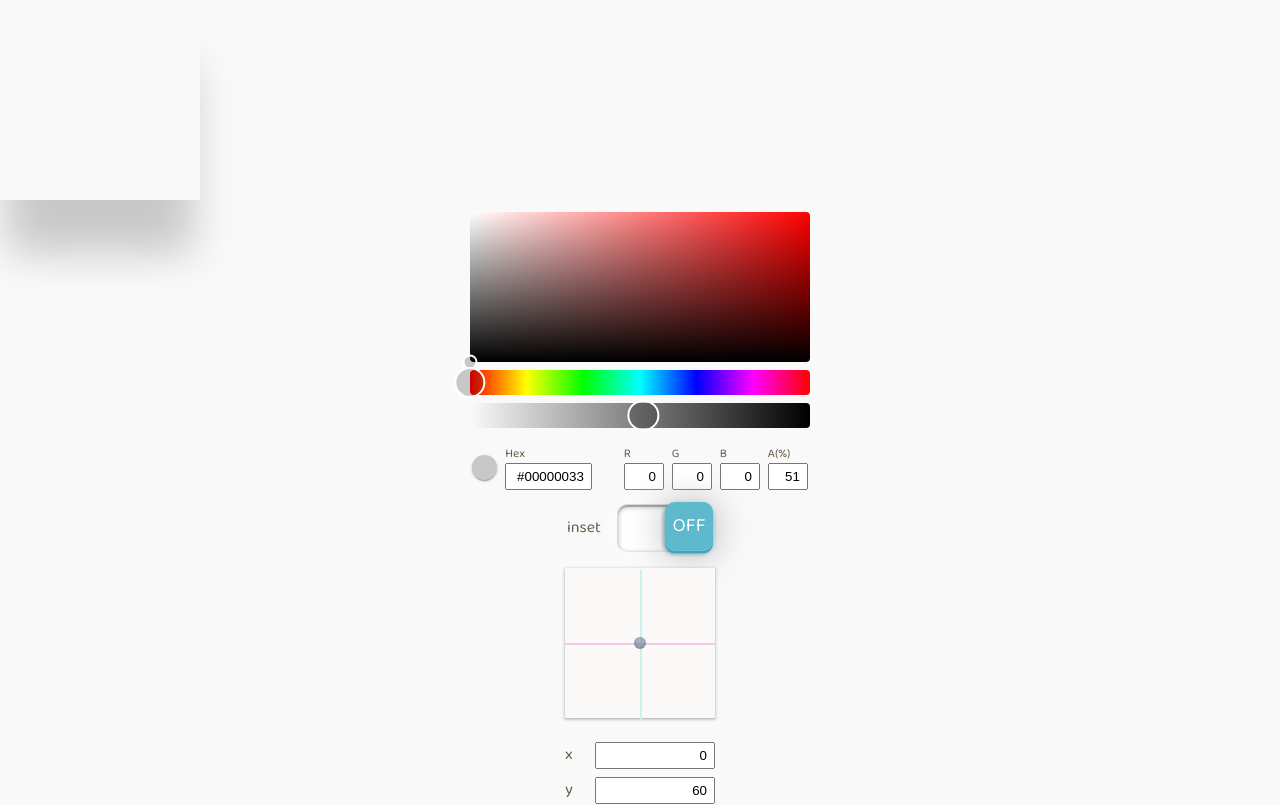
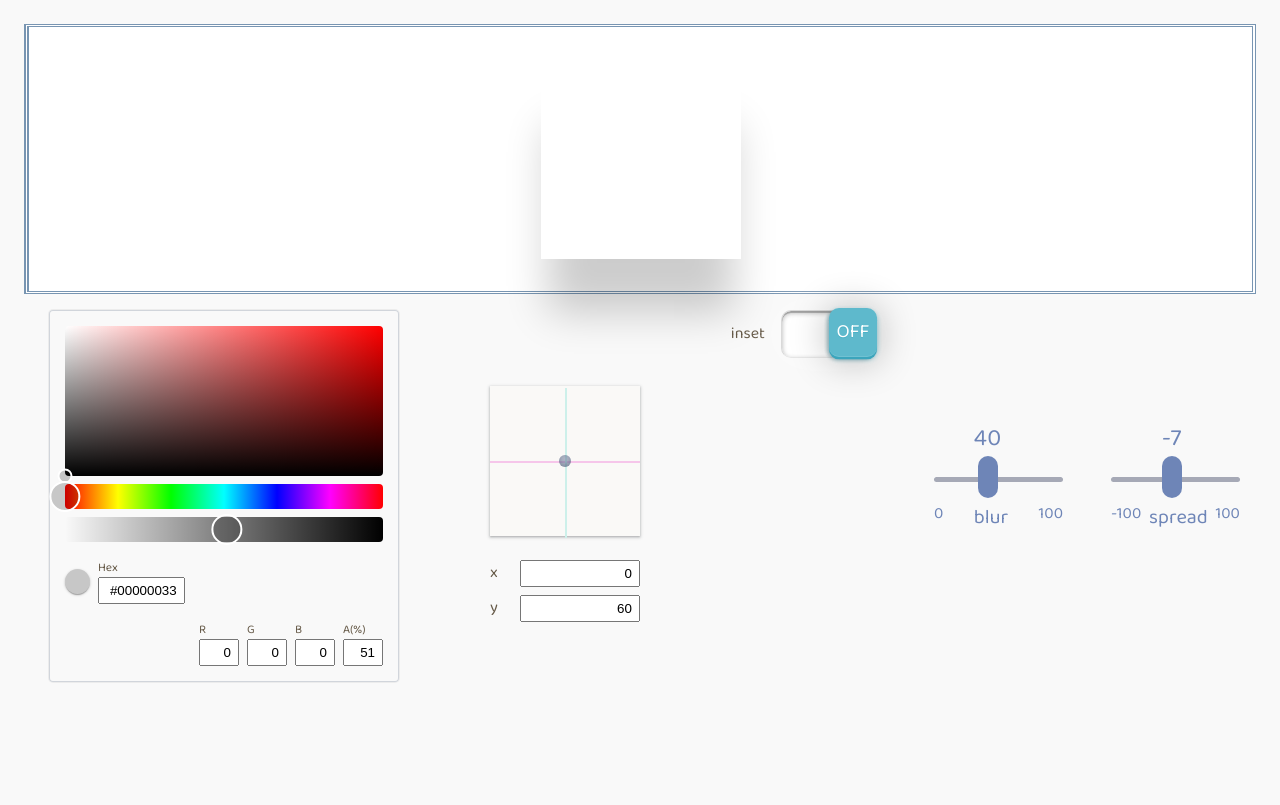
Before and after one commit to tetracalibers/Uispet-frontend, a Next.js app: page /generator/box-shadow in a window 1280 px wide. Shown: the top 805 px of the page. Built offline with nearby package versions, Linux system fonts and the light colour scheme; a web font is replaced by a local one.

Commit message:
[BoxShadow] PreviewとColorPickerのレスポンシブ対応

```diff
--- a/components/control/ColorPicker/index.tsx
+++ b/components/control/ColorPicker/index.tsx
@@ -16,12 +16,15 @@ interface ColorPickerProps {
 }
 
 const Container = styled.div`
-  padding: 12px;
   overflow: visible;
   scrollbar-width: none;
-  width: fit-content;
   margin-left: auto;
   margin-right: auto;
+  width: min(100%, 350px);
+  box-shadow: rgb(0 0 0 / 5%) 0px 0px 0px 1px,
+    rgb(209 213 219) 0px 0px 0px 1px inset;
+  padding: 1rem;
+  border-radius: 4px;
 
   &::-webkit-scrollbar {
     display: none;
@@ -32,15 +35,20 @@ const InputContainer = styled.div`
   display: flex;
   flex-direction: row;
   justify-content: space-between;
-  margin: 2px;
   gap: 1rem;
+  flex-wrap: wrap;
 `
 
 const InputGroup = styled.div`
-  display: grid;
-  grid-template-columns: auto auto auto auto;
-  grid-gap: 8px;
+  display: flex;
+  gap: 8px;
   align-items: center;
+  flex-wrap: wrap;
+  justify-content: end;
+
+  &:last-child {
+    margin-left: auto;
+  }
 `
 
 const ColorPreview = styled.div`
--- a/components/css-editor/BoxShadow/index.tsx
+++ b/components/css-editor/BoxShadow/index.tsx
@@ -12,9 +12,44 @@ interface BoxShadowProps {
   onChange: <T extends keyof Shadow>(target: T, value: Shadow[T]) => void
 }
 
-const Preview = styled.div`
+const Container = styled.div`
+  display: flex;
+  flex-wrap: wrap;
+  justify-content: center;
+  width: 100%;
+  padding: 1.5rem;
+  margin-left: auto;
+  margin-right: auto;
+  gap: 1rem;
+`
+
+const PreviewArea = styled.div`
+  --border-color: #7895b2;
+
+  width: 100%;
+  height: 100%;
+  background: #ffffff;
+  position: relative;
+  padding: 2rem;
+  border-color: var(--border-color);
+  border-style: double;
+  border-width: 3px 4px 3px 5px;
+  /* ShadowPreviewをレスポンシブ化 */
+  display: flex;
+`
+
+const ShadowPreview = styled.div`
+  max-width: 200px;
   width: 200px;
-  height: 200px;
+  margin-left: auto;
+  margin-right: auto;
+
+  /* 高さを幅に揃える */
+  &::before {
+    content: '';
+    display: block;
+    padding-top: 100%;
+  }
 `
 
 export const BoxShadow = ({ shadow, onChange }: BoxShadowProps) => {
@@ -42,22 +77,24 @@ export const BoxShadow = ({ shadow, onChange }: BoxShadowProps) => {
   )
 
   return (
-    <>
-      <Preview
+    <Container>
+      <PreviewArea>
+        <ShadowPreview
           style={{
             boxShadow: `${inset ? 'inset ' : ''}${color} ${offset.x}px ${
               offset.y
             }px ${blur}px ${spread}px`,
           }}
         />
+      </PreviewArea>
       <ColorPicker color={color} onChange={onColorChange} />
-      <OnOffToggle value={inset} onChange={onToggle} label='inset' />
       <XyInput
         value={offset}
         onChange={onCoordsChange}
         max={{ x: 100, y: 100 }}
         min={{ x: -100, y: -100 }}
       />
+      <OnOffToggle value={inset} onChange={onToggle} label='inset' />
       <RangeInput
         min={0}
         max={100}
@@ -72,6 +109,6 @@ export const BoxShadow = ({ shadow, onChange }: BoxShadowProps) => {
         value={spread}
         onChange={e => onNumberChange(e, 'spread')}
       />
-    </>
+    </Container>
   )
 }
```
Lines whose indentation alone changed are shown as unchanged.
